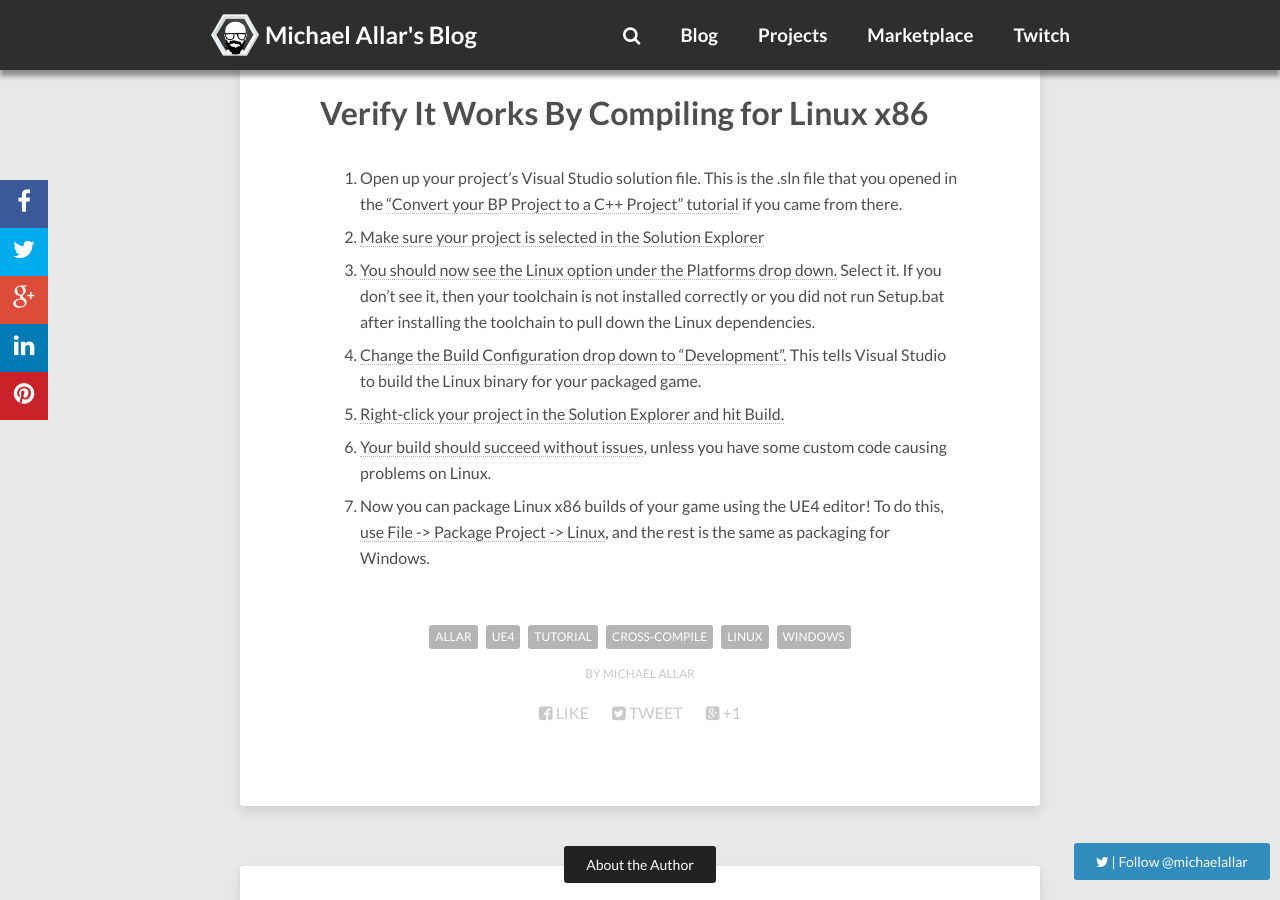
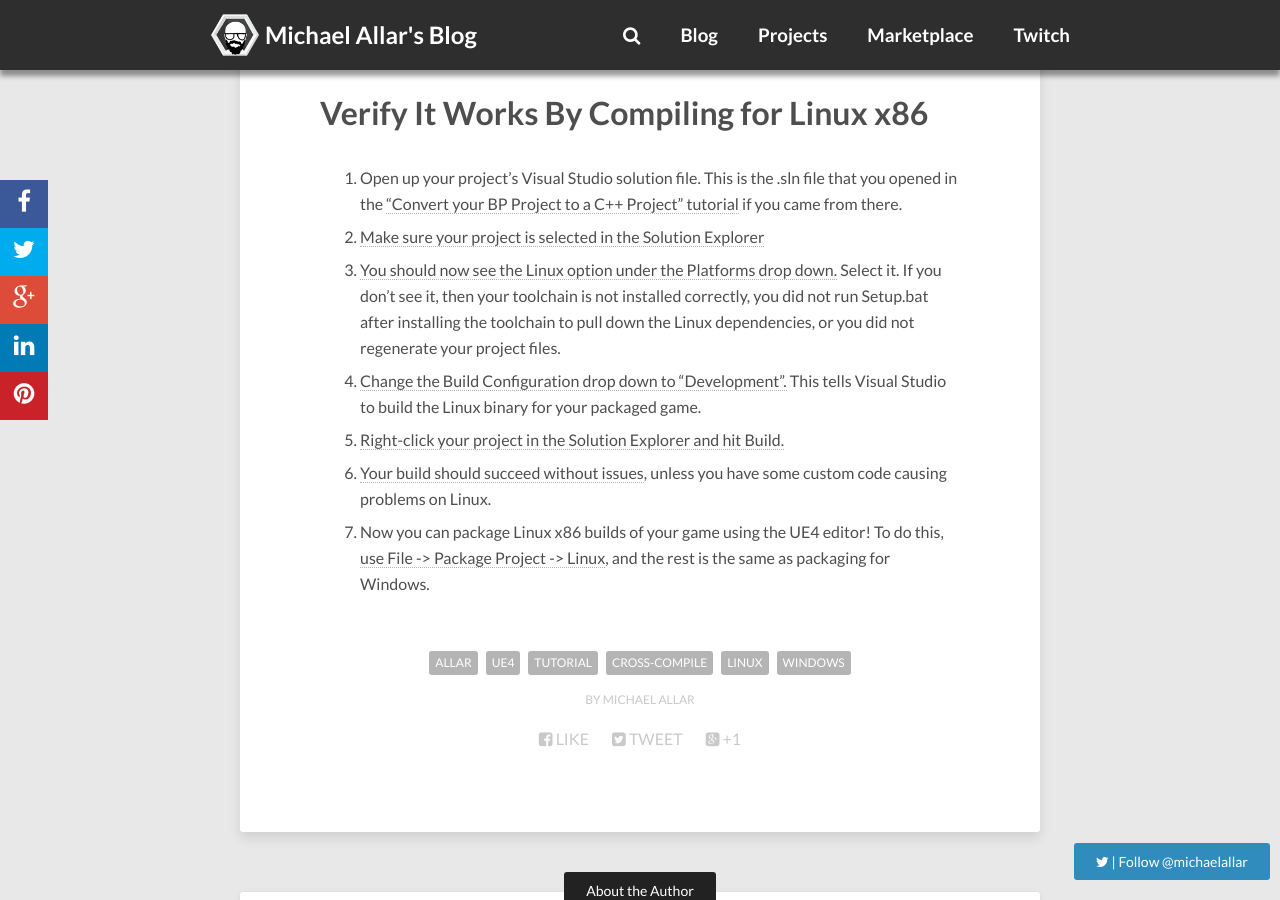
Before and after one commit to Allar/allar.github.io, a Jekyll site: the page built from blog/_posts/2015-11-06-Installing-Linux-Toolchain-On-Windows.md, in a window 1280 px wide and 900 px high, scrolled down 1819 px. Built offline with Jekyll 4.4.1, drawn with Linux system fonts in a browser that asks for light colours; nearby versions of some CDN libraries; comment, search, counter and statistics services are not loaded.

Commit message:
Added warning about not generating project files to LinuxToolchain

```diff
--- a/blog/_posts/2015-11-06-Installing-Linux-Toolchain-On-Windows.md
+++ b/blog/_posts/2015-11-06-Installing-Linux-Toolchain-On-Windows.md
@@ -35,7 +35,7 @@
 
 1. Open up your project's Visual Studio solution file. This is the .sln file that you opened in the ["Convert your BP Project to a C++ Project" tutorial](/2015/11/05/Converting-BP-Project-To-CPP){:target="_blank"} if you came from there.
 1. [Make sure your project is selected in the Solution Explorer](/images/tutorials/converting-bp-project-to-cpp/9_SolutionExplorer.png){:target="_blank"}
-1. [You should now see the Linux option under the Platforms drop down.](/images/tutorials/installing-linux-toolchain-on-windows/6_LinuxPlatformConfiguration.png){:target="_blank"} Select it. If you don't see it, then your toolchain is not installed correctly or you did not run Setup.bat after installing the toolchain to pull down the Linux dependencies.
+1. [You should now see the Linux option under the Platforms drop down.](/images/tutorials/installing-linux-toolchain-on-windows/6_LinuxPlatformConfiguration.png){:target="_blank"} Select it. If you don't see it, then your toolchain is not installed correctly, you did not run Setup.bat after installing the toolchain to pull down the Linux dependencies, or you did not regenerate your project files.
 1. [Change the Build Configuration drop down to "Development".](/images/tutorials/converting-bp-project-to-cpp/13_Development.png){:target="_blank"} This tells Visual Studio to build the Linux binary for your packaged game.
 1. [Right-click your project in the Solution Explorer and hit Build.](/images/tutorials/converting-bp-project-to-cpp/14_ClickBuild.png){:target="_blank"}
 1. [Your build should succeed without issues](/images/tutorials/installing-linux-toolchain-on-windows/7_LinuxDoneCompiling.png){:target="_blank"}, unless you have some custom code causing problems on Linux.
```
